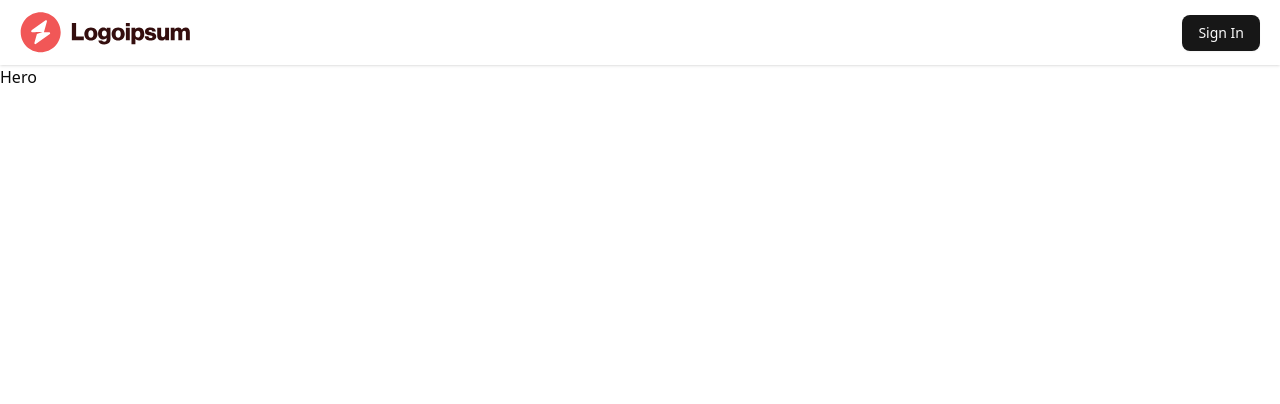
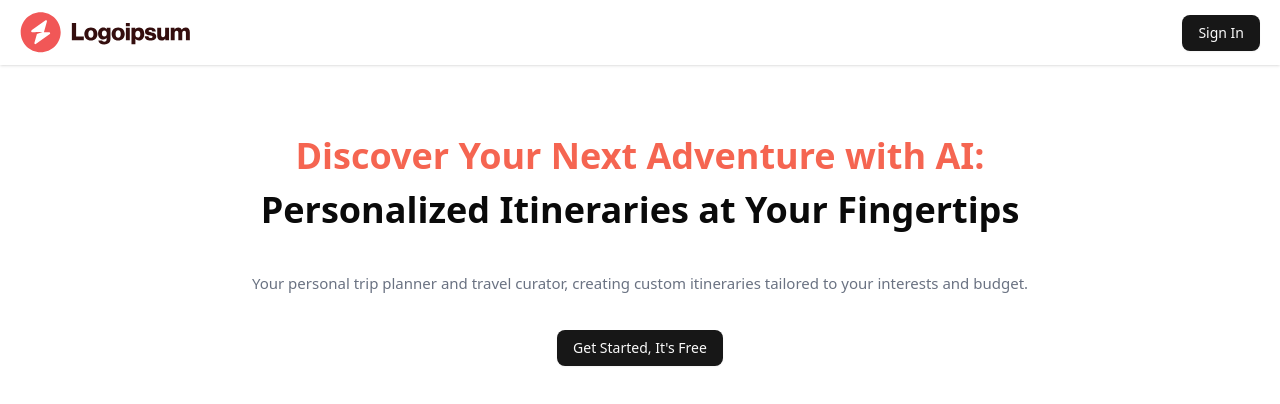
Before and after one commit to vidurapriyadarshana/AI-trip-planner, a React (Vite) app: page / in a window 1280 px wide. Shown: the top 404 px of the page. Built offline with nearby package versions, Linux system fonts and the light colour scheme.

Commit message:
Landing Page update

```diff
--- a/src/components/custom/Hero.jsx
+++ b/src/components/custom/Hero.jsx
@@ -1,9 +1,16 @@
-import React from 'react'
+import React from "react";
+import { Button } from "../ui/button";
 
 const Hero = () => {
   return (
-    <div>Hero</div>
-  )
-}
+    <div className="flex flex-col items-center mx-56 gap-9">
+      <h1 className="font-extrabold text-[36px] text-center mt-16">
+        <span className="text-[#f56551]">Discover Your Next Adventure with AI:</span> Personalized Itineraries at Your Fingertips
+      </h1>
+      <p className="text-xl text-gray-500 text-center text-[15px]" >Your personal trip planner and travel curator, creating custom itineraries tailored to your interests and budget.</p>
+      <Button> Get Started, It's Free</Button>
+    </div>
+  );
+};
 
-export default Hero
+export default Hero;
```
